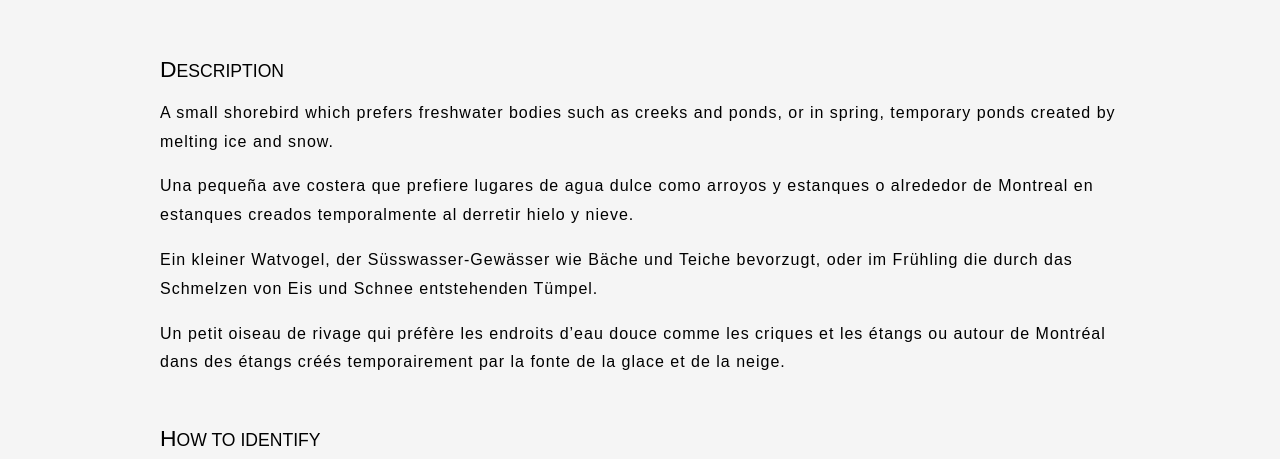
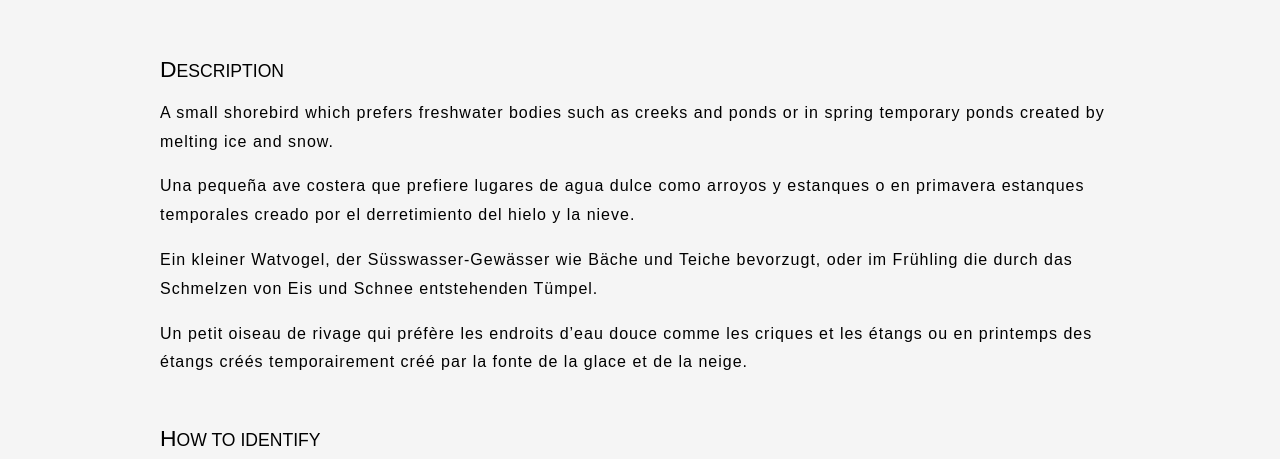
Before and after one commit to KHMuller/khmuller.github.io, a Jekyll site: the page built from animals/tringa-solitaria.md, in a window 1280 px wide. Shown: the part 424-883 px from the top of the page. Built offline with Jekyll 4.4.1, drawn with Linux system fonts in a browser that asks for light colours.

Commit message:
Update tringa-solitaria.md

```diff
--- a/animals/tringa-solitaria.md
+++ b/animals/tringa-solitaria.md
@@ -24,16 +24,16 @@ Chevalier solitaire
 ### Description
 
 {: .description .en}
-A small shorebird which prefers freshwater bodies such as creeks and ponds, or in spring, temporary ponds created by melting ice and snow.
+A small shorebird which prefers freshwater bodies such as creeks and ponds or in spring temporary ponds created by melting ice and snow.
 
 {: .description .es}
-Una pequeña ave costera que prefiere lugares de agua dulce como arroyos y estanques o alrededor de Montreal en estanques creados temporalmente al derretir hielo y nieve.
+Una pequeña ave costera que prefiere lugares de agua dulce como arroyos y estanques o en primavera estanques temporales creado por el derretimiento del hielo y la nieve.
 
 {: .description .de}
 Ein kleiner Watvogel, der Süsswasser-Gewässer wie Bäche und Teiche bevorzugt, oder im Frühling die durch das Schmelzen von Eis und Schnee entstehenden Tümpel.
 
 {: .description .fr}
-Un petit oiseau de rivage qui préfère les endroits d'eau douce comme les criques et les étangs ou autour de Montréal dans des étangs créés temporairement par la fonte de la glace et de la neige.
+Un petit oiseau de rivage qui préfère les endroits d'eau douce comme les criques et les étangs ou en printemps des étangs créés temporairement créé par la fonte de la glace et de la neige.
 
 ### How to Identify
 
```
